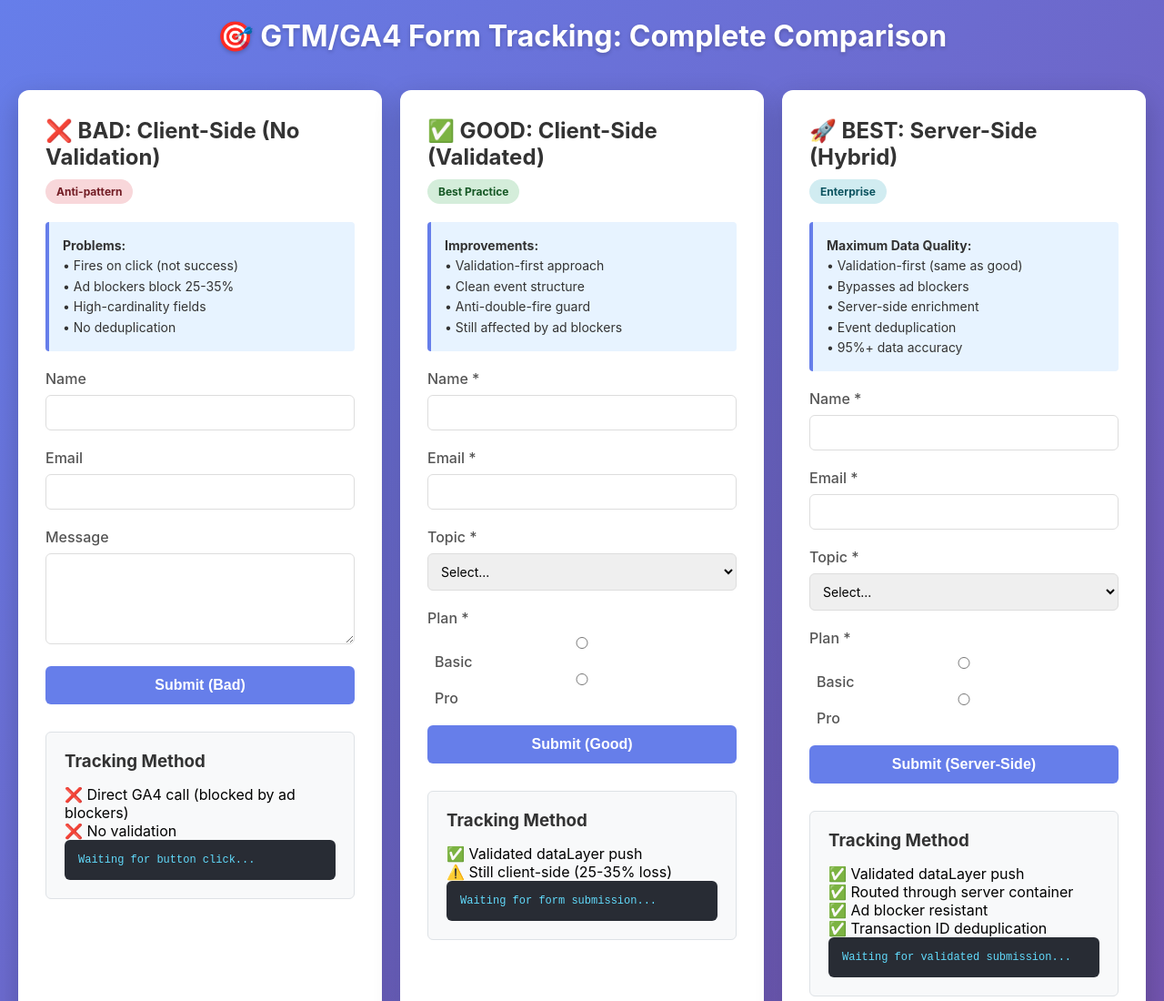
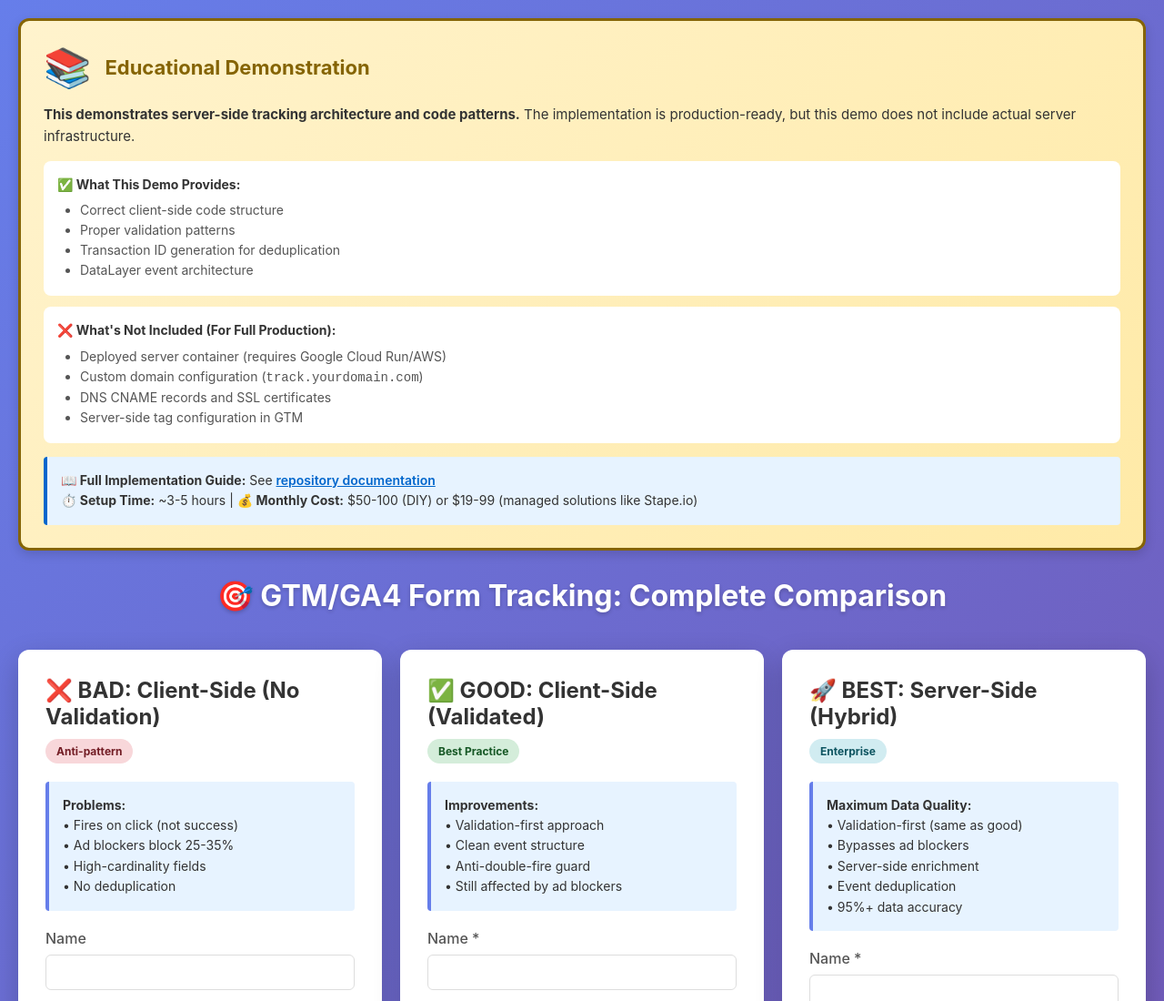
Before and after one commit to stiigg/gtm-ga4-form-tracking-demo, a plain HTML site: page demos/server-side/index.html in a window 1280 px wide. Shown: the top 1100 px of the page at 91% size. Drawn offline with Linux system fonts and the light colour scheme.

Commit message:
Add educational disclaimer to server-side demo

```diff
--- a/demos/server-side/index.html
+++ b/demos/server-side/index.html
@@ -59,6 +59,85 @@
     .container {
       max-width: 1400px;
       margin: 0 auto;
+    }
+
+    .educational-notice {
+      background: linear-gradient(135deg, #fff3cd 0%, #ffeaa7 100%);
+      border: 3px solid #856404;
+      border-radius: 12px;
+      padding: 25px;
+      margin-bottom: 30px;
+      box-shadow: 0 4px 12px rgba(0,0,0,0.15);
+    }
+
+    .educational-notice-header {
+      display: flex;
+      align-items: center;
+      margin-bottom: 15px;
+    }
+
+    .educational-notice-icon {
+      font-size: 42px;
+      margin-right: 15px;
+    }
+
+    .educational-notice h2 {
+      margin: 0;
+      color: #856404;
+      font-size: 22px;
+    }
+
+    .educational-notice p {
+      margin: 0 0 15px 0;
+      color: #333;
+      font-size: 15px;
+      line-height: 1.6;
+    }
+
+    .notice-section {
+      background: white;
+      border-radius: 8px;
+      padding: 15px;
+      margin-bottom: 12px;
+    }
+
+    .notice-section p {
+      margin: 0 0 8px 0;
+      color: #333;
+      font-weight: bold;
+      font-size: 14px;
+    }
+
+    .notice-section ul {
+      margin: 0;
+      padding-left: 25px;
+      color: #555;
+      font-size: 14px;
+    }
+
+    .notice-section li {
+      margin-bottom: 5px;
+    }
+
+    .notice-footer {
+      background: #e7f3ff;
+      border-left: 4px solid #0066cc;
+      padding: 15px;
+      border-radius: 4px;
+      margin-top: 15px;
+    }
+
+    .notice-footer p {
+      margin: 0;
+      color: #333;
+      font-size: 14px;
+      line-height: 1.6;
+    }
+
+    .notice-footer a {
+      color: #0066cc;
+      text-decoration: underline;
+      font-weight: 600;
     }
 
     h1 {
@@ -249,6 +328,45 @@
   <!-- End Google Tag Manager (noscript) -->
 
   <div class="container">
+    <!-- Educational Demo Notice -->
+    <div class="educational-notice">
+      <div class="educational-notice-header">
+        <span class="educational-notice-icon">📚</span>
+        <h2>Educational Demonstration</h2>
+      </div>
+
+      <p><strong>This demonstrates server-side tracking architecture and code patterns.</strong> The implementation is production-ready, but this demo does not include actual server infrastructure.</p>
+
+      <div class="notice-section">
+        <p>✅ What This Demo Provides:</p>
+        <ul>
+          <li>Correct client-side code structure</li>
+          <li>Proper validation patterns</li>
+          <li>Transaction ID generation for deduplication</li>
+          <li>DataLayer event architecture</li>
+        </ul>
+      </div>
+
+      <div class="notice-section">
+        <p>❌ What's Not Included (For Full Production):</p>
+        <ul>
+          <li>Deployed server container (requires Google Cloud Run/AWS)</li>
+          <li>Custom domain configuration (<code>track.yourdomain.com</code>)</li>
+          <li>DNS CNAME records and SSL certificates</li>
+          <li>Server-side tag configuration in GTM</li>
+        </ul>
+      </div>
+
+      <div class="notice-footer">
+        <p>
+          <strong>📖 Full Implementation Guide:</strong>
+          See <a href="https://github.com/stiigg/gtm-ga4-form-tracking-demo">repository documentation</a><br/>
+          <strong>⏱️ Setup Time:</strong> ~3-5 hours |
+          <strong>💰 Monthly Cost:</strong> $50-100 (DIY) or $19-99 (managed solutions like Stape.io)
+        </p>
+      </div>
+    </div>
+
     <h1>🎯 GTM/GA4 Form Tracking: Complete Comparison</h1>
 
     <div class="demo-grid">
@@ -466,7 +584,7 @@
   <script>
     window.dataLayer = window.dataLayer || [];
 
-    // BAD FORM (same as current)
+    // BAD FORM
     document.getElementById('bad-submit').addEventListener('click', function() {
       window.dataLayer.push({
         event: 'contact_form',
@@ -489,7 +607,7 @@
       `;
     });
 
-    // GOOD FORM (same as current)
+    // GOOD FORM
     let goodSent = false;
     document.getElementById('good-form').addEventListener('submit', async function(e) {
       e.preventDefault();
@@ -540,7 +658,7 @@
       `;
     });
 
-    // SERVER-SIDE FORM (NEW)
+    // SERVER-SIDE FORM
     let serverSent = false;
     document.getElementById('server-form').addEventListener('submit', async function(e) {
       e.preventDefault();
@@ -564,26 +682,19 @@
       await new Promise(resolve => setTimeout(resolve, 500));
       serverSent = true;
 
-      // Generate unique transaction ID for deduplication
       const transactionId = `form_${Date.now()}_${Math.random().toString(36).substr(2, 9)}`;
 
-      // Push to dataLayer with server-side routing
       window.dataLayer.push({
         event: 'form_submission_success',
         form_id: 'contact_us',
         form_type: 'lead',
         form_location: 'demo_page',
-        tracking_source: 'server',  // Indicates server-side tracking
-        transaction_id: transactionId,  // For deduplication
+        tracking_source: 'server',
+        transaction_id: transactionId,
         form_fields: {
           topic: topic,
           plan: plan
-        },
-        // Server container will enrich with:
-        // - Server-side timestamp
-        // - IP-based geolocation (GDPR-compliant hashing)
-        // - User-agent parsing
-        // - Custom event parameters
+        }
       });
 
       document.getElementById('server-success').style.display = 'block';
```
